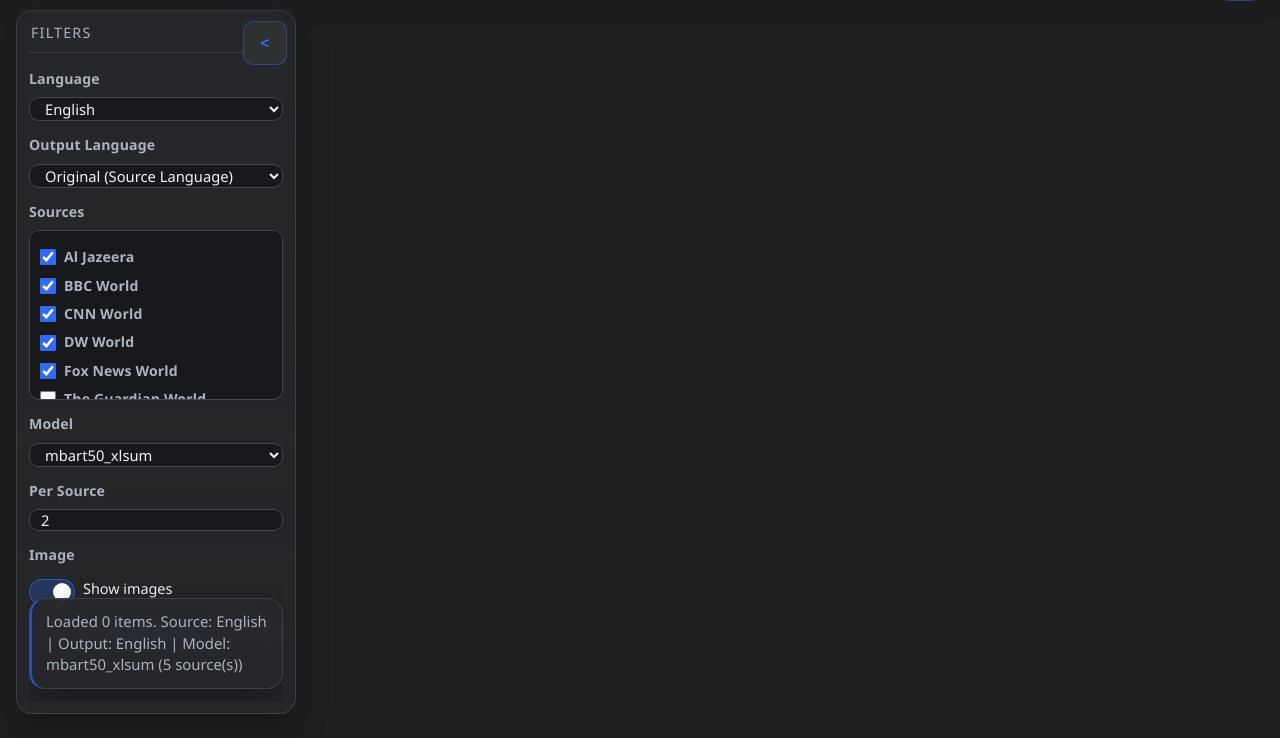
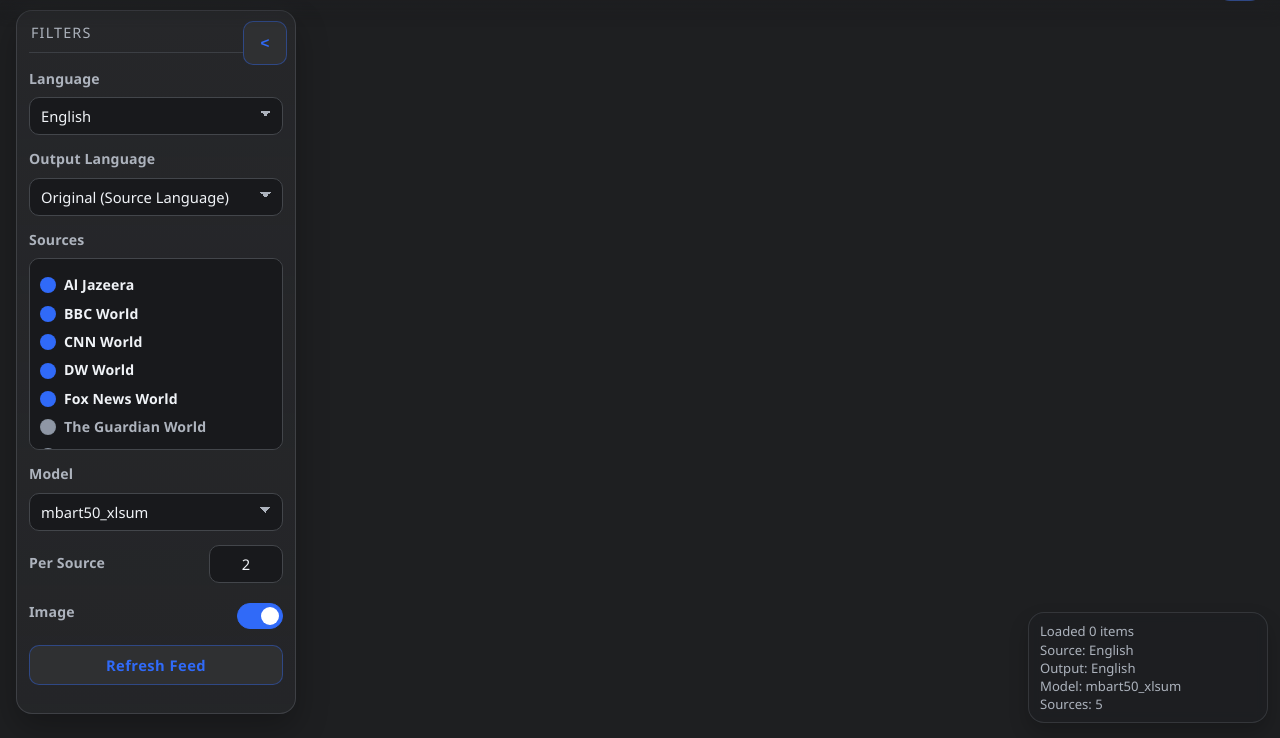
Before and after one commit to mskayacioglu/samurAI, a Flask app: page / in a window 1280 px wide. Shown: the part 65-803 px from the top of the page. Run offline with Flask 3, Linux system fonts and the light colour scheme; data that the repository does not hold is empty.

Commit message:
arayüz geliştirmeleri eklendi

```diff
--- a/news_flow_web/static/styles.css
+++ b/news_flow_web/static/styles.css
@@ -342,11 +342,28 @@ body.light-theme .card {
 }
 
 .status {
-  margin: 0 0 12px;
-  padding: 12px 14px;
+  margin: 0;
+  padding: 9px 11px;
   color: var(--muted);
-  font-size: 0.93rem;
+  font-size: 0.82rem;
+  line-height: 1.38;
+  white-space: pre-line;
   border-left: 3px solid rgba(48, 106, 248, 0.65);
+  background: rgba(30, 32, 36, 0.46);
+  border: 1px solid rgba(67, 70, 75, 0.62);
+  position: fixed;
+  right: 12px;
+  bottom: 12px;
+  z-index: 95;
+  width: min(240px, calc(100vw - 24px));
+  box-shadow: 0 10px 20px rgba(0, 0, 0, 0.2);
+  backdrop-filter: blur(6px);
+  -webkit-backdrop-filter: blur(6px);
+}
+
+body.light-theme .status {
+  background: rgba(255, 255, 255, 0.58);
+  border-color: rgba(210, 217, 227, 0.75);
 }
 
 .status.error {
@@ -559,26 +576,95 @@ body.light-theme .rail-head {
   font-size: 0.88rem;
 }
 
+.control-inline {
+  display: flex;
+  align-items: center;
+  justify-content: space-between;
+  gap: 10px;
+  margin-top: 6px;
+}
+
+.control-inline > label {
+  margin-top: 0;
+  margin-right: 8px;
+}
+
+.control-inline-number input[type="number"] {
+  width: 74px;
+  min-width: 74px;
+  text-align: center;
+  margin-left: auto;
+}
+
+.control-inline-toggle .display-toggle {
+  margin-left: auto;
+}
+
+.control-inline-toggle .toggle-label {
+  display: none;
+}
+
 .controls select,
-.controls input,
+.controls input:not([type="checkbox"]),
 .controls button {
   border-radius: 10px;
   border: 1px solid var(--border);
   padding: 0 11px;
   font-size: 0.92rem;
   font-family: inherit;
+  appearance: none;
+  -webkit-appearance: none;
 }
 
 .controls select,
-.controls input {
+.controls input:not([type="checkbox"]) {
   height: 38px;
   color: var(--text);
   background: rgb(24, 25, 28);
+  transition:
+    border-color 140ms ease,
+    box-shadow 140ms ease,
+    background-color 140ms ease,
+    color 140ms ease;
 }
 
 body.light-theme .controls select,
-body.light-theme .controls input {
+body.light-theme .controls input:not([type="checkbox"]) {
   background: rgb(255, 255, 255);
+}
+
+.controls select {
+  padding-right: 34px;
+  background-image:
+    linear-gradient(45deg, transparent 50%, var(--muted) 50%),
+    linear-gradient(135deg, var(--muted) 50%, transparent 50%);
+  background-position:
+    calc(100% - 16px) calc(50% - 2px),
+    calc(100% - 11px) calc(50% - 2px);
+  background-size: 6px 6px, 6px 6px;
+  background-repeat: no-repeat;
+}
+
+.controls select:hover,
+.controls input:not([type="checkbox"]):hover {
+  border-color: rgba(48, 106, 248, 0.45);
+}
+
+.controls select:focus-visible,
+.controls input:not([type="checkbox"]):focus-visible {
+  outline: none;
+  border-color: rgba(48, 106, 248, 0.85);
+  box-shadow: 0 0 0 3px rgba(48, 106, 248, 0.2);
+}
+
+.controls input[type="number"]:not([type="checkbox"]) {
+  -moz-appearance: textfield;
+}
+
+.controls input[type="number"]:not([type="checkbox"])::-webkit-outer-spin-button,
+.controls input[type="number"]:not([type="checkbox"])::-webkit-inner-spin-button {
+  -webkit-appearance: none;
+  margin: 0;
 }
 
 .source-checklist {
@@ -600,7 +686,7 @@ body.light-theme .source-checklist {
   display: flex;
   align-items: center;
   gap: 8px;
-  color: var(--text);
+  color: var(--muted);
   font-size: 0.9rem;
   margin-bottom: 8px;
   cursor: pointer;
@@ -610,11 +696,66 @@ body.light-theme .source-checklist {
   margin-bottom: 0;
 }
 
-.source-option input {
-  accent-color: var(--blue);
+.source-option span {
+  color: var(--muted);
+  transition: color 140ms ease;
+}
+
+.source-option input[type="checkbox"] {
+  appearance: none;
+  -webkit-appearance: none;
+  -moz-appearance: none;
   width: 16px;
   height: 16px;
+  min-width: 16px;
+  min-height: 16px;
+  max-width: 16px;
+  max-height: 16px;
+  flex: 0 0 16px;
+  aspect-ratio: 1 / 1;
+  padding: 0;
+  line-height: 0;
   margin: 0;
+  border: 1.5px solid rgba(138, 147, 161, 0.95);
+  border-radius: 999px;
+  background: rgb(143, 151, 165);
+  display: inline-block;
+  vertical-align: middle;
+  box-sizing: border-box;
+  cursor: pointer;
+  transition:
+    border-color 140ms ease,
+    background-color 140ms ease,
+    box-shadow 140ms ease;
+}
+
+.source-option input[type="checkbox"]:hover {
+  border-color: rgba(48, 106, 248, 0.6);
+}
+
+.source-option input[type="checkbox"]:focus-visible {
+  outline: none;
+  border-color: rgba(48, 106, 248, 0.85);
+  box-shadow: 0 0 0 3px rgba(48, 106, 248, 0.2);
+}
+
+.source-option input[type="checkbox"]:checked {
+  border-color: rgba(48, 106, 248, 0.9);
+  background: var(--blue);
+}
+
+.source-option input[type="checkbox"]:checked + span {
+  color: var(--text);
+}
+
+body.light-theme .source-option input[type="checkbox"] {
+  border-color: rgba(166, 176, 191, 0.95);
+  background: rgb(198, 206, 218);
+}
+
+body.light-theme .source-option input[type="checkbox"]:checked {
+  border-color: rgba(48, 106, 248, 0.9);
+  background: var(--blue);
 }
 
 .display-toggle {
@@ -669,8 +810,8 @@ body.light-theme .slider {
 }
 
 .switch input:checked + .slider {
-  background: rgba(48, 106, 248, 0.25);
-  border-color: rgba(48, 106, 248, 0.7);
+  background: var(--blue);
+  border-color: var(--blue);
 }
 
 .switch input:checked + .slider::before {
@@ -715,10 +856,6 @@ body.light-theme .theme-toggle-btn:hover {
 
 .controls button:active {
   transform: scale(0.98);
-}
-
-.filter-rail .status {
-  margin-top: auto;
 }
 
 @keyframes card-in {
@@ -783,6 +920,12 @@ body.light-theme .theme-toggle-btn:hover {
     width: 100%;
   }
 
+  .status {
+    right: 8px;
+    bottom: 8px;
+    width: min(220px, calc(100vw - 16px));
+  }
+
   .feed {
     grid-template-columns: 1fr;
   }
--- a/news_flow_web/templates/index.html
+++ b/news_flow_web/templates/index.html
@@ -67,10 +67,13 @@
               {% endfor %}
             </select>
 
+            <div class="control-inline control-inline-number">
               <label for="limit">Per Source</label>
               <input id="limit" type="number" value="2" min="1" max="15" />
+            </div>
 
-            <label>Image</label>
+            <div class="control-inline control-inline-toggle">
+              <label for="showImages">Image</label>
               <div class="display-toggle" id="displayMode">
                 <label class="switch">
                   <input type="checkbox" id="showImages" checked />
@@ -78,9 +81,9 @@
                 </label>
                 <span class="toggle-label">Show images</span>
               </div>
+            </div>
             <button id="refreshBtn">Refresh Feed</button>
           </section>
-          <div id="status" class="status card"></div>
         </div>
       </aside>
 
@@ -88,6 +91,7 @@
         <div id="feed" class="feed"></div>
       </main>
     </div>
+    <div id="status" class="status card"></div>
 
     <template id="cardTemplate">
       <article class="news-card">
@@ -367,7 +371,13 @@
           const outputLanguageName =
             allLanguages[data.output_language]?.name || data.output_language;
           setStatus(
-            `Loaded ${data.count} items. Source: ${languageName} | Output: ${outputLanguageName} | Model: ${data.model} (${selectedSources.length} source(s))`
+            [
+              `Loaded ${data.count} items`,
+              `Source: ${languageName}`,
+              `Output: ${outputLanguageName}`,
+              `Model: ${data.model}`,
+              `Sources: ${selectedSources.length}`,
+            ].join("\n")
           );
           latestItems = data.items || [];
           renderFeed(latestItems);
```
Lines whose indentation alone changed are shown as unchanged.
